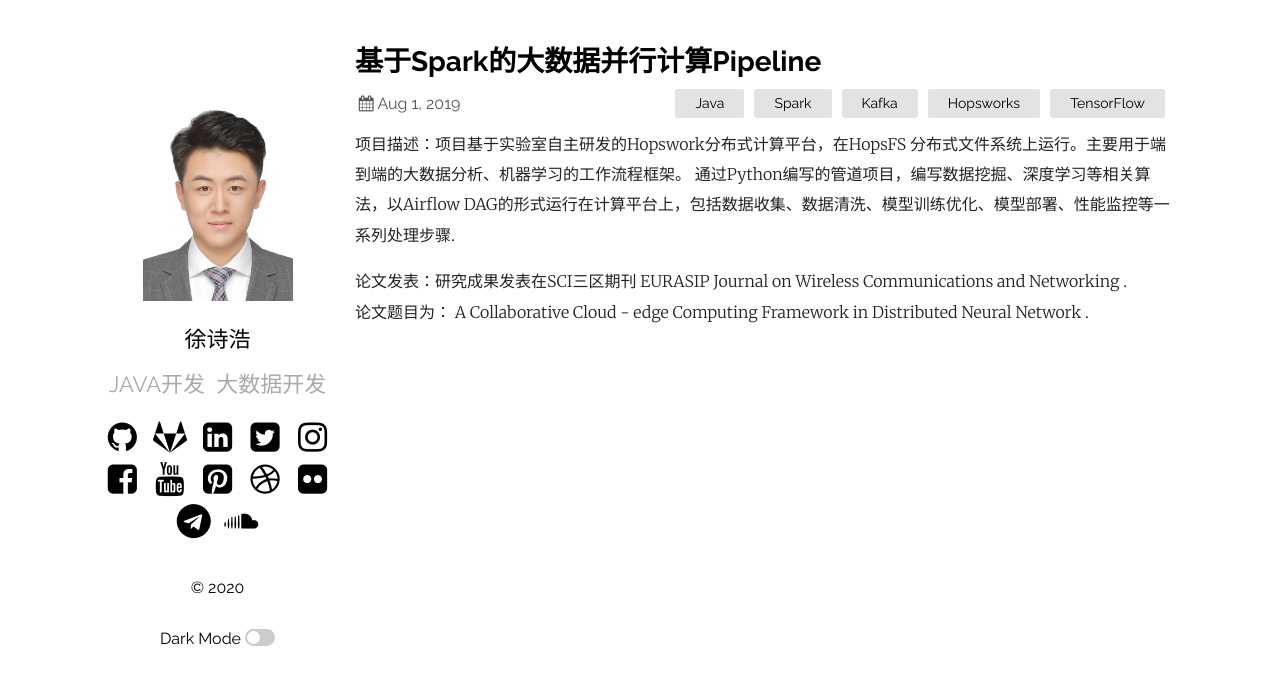
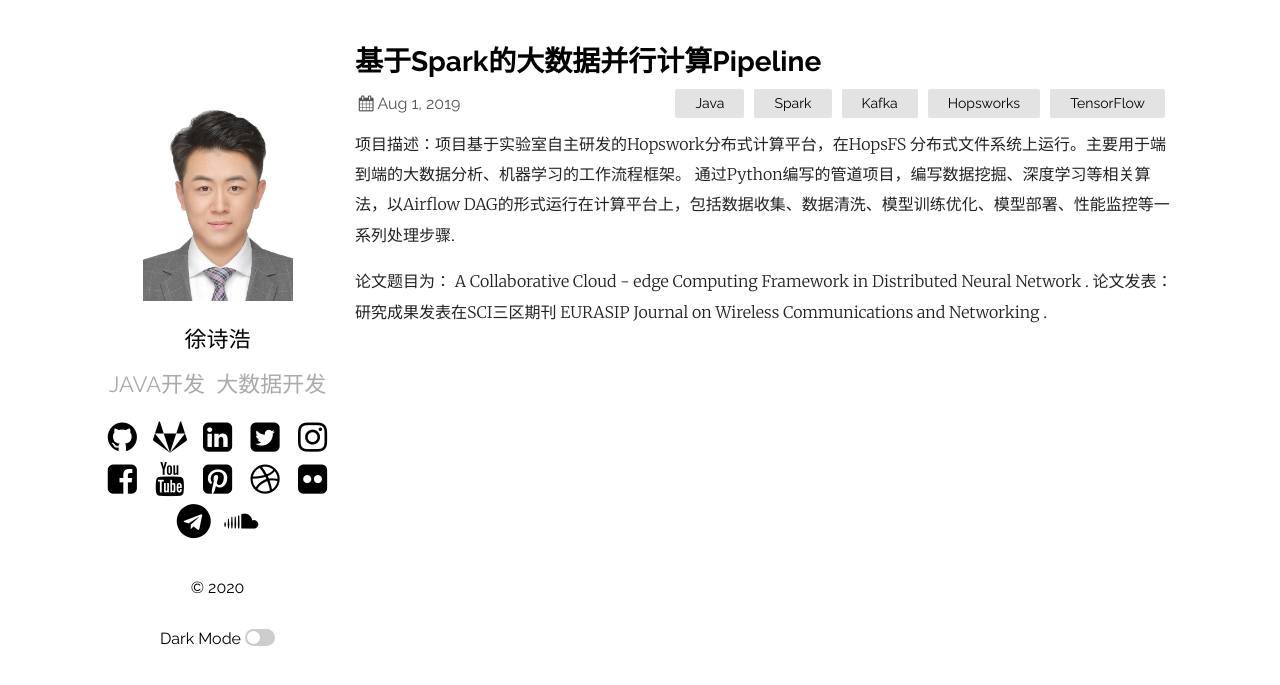
Before and after one commit to xushihao/xushihao.github.io, a Jekyll site: the page built from _posts/2019-08-01-kth.markdown, in a window 1280 px wide. Shown: the top 685 px of the page. Built offline with Jekyll 4.4.1, drawn with Linux system fonts in a browser that asks for light colours.

```diff
--- a/_posts/2019-08-01-kth.markdown
+++ b/_posts/2019-08-01-kth.markdown
@@ -6,5 +6,6 @@ categories: Java Spark Kafka Hopsworks TensorFlow
 ---
 项目描述：项目基于实验室自主研发的Hopswork分布式计算平台，在HopsFS 分布式文件系统上运行。主要用于端到端的大数据分析、机器学习的工作流程框架。 通过Python编写的管道项目，编写数据挖掘、深度学习等相关算法，以Airflow DAG的形式运行在计算平台上，包括数据收集、数据清洗、模型训练优化、模型部署、性能监控等一系列处理步骤.
 
+
+论文题目为： A Collaborative Cloud - edge Computing Framework in Distributed Neural Network .
 论文发表：研究成果发表在SCI三区期刊 EURASIP Journal on Wireless Communications and Networking .
-论文题目为： A Collaborative Cloud - edge Computing Framework in Distributed Neural Network .
```
